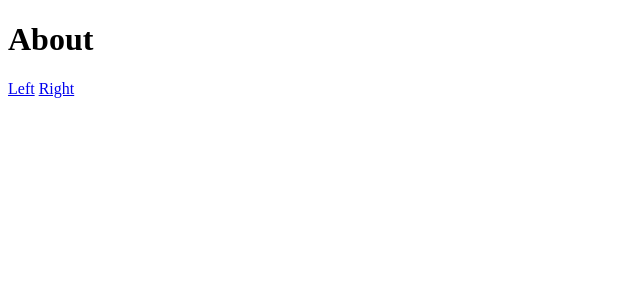
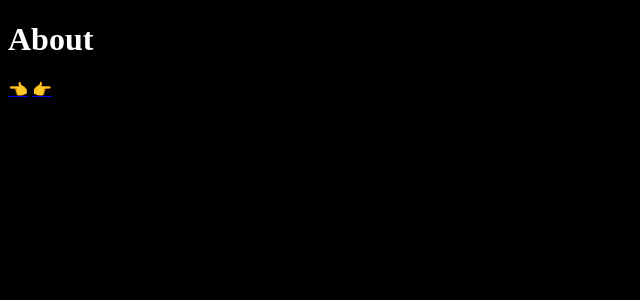
Before and after one commit to lu1a/sites, a SvelteKit app: page /about in a window 1280 px wide. Shown: the top 300 px of the page, without its empty margins (0-640 px from the left). Built offline with nearby package versions, Linux system fonts and the light colour scheme.

Commit message:
feat: some slightly better code

```diff
--- a/src/app.html
+++ b/src/app.html
@@ -5,6 +5,13 @@
 		<link rel="icon" href="%sveltekit.assets%/favicon.ico" />
 		<meta name="viewport" content="width=device-width" />
 		%sveltekit.head%
+
+		<style global>
+			body {
+				background-color: black;
+				color: white;
+			}
+		</style>
 	</head>
 	<body data-sveltekit-preload-data="hover">
 		<div style="display: contents">%sveltekit.body%</div>
--- /dev/null
+++ b/src/components/Arrow.svelte
@@ -0,0 +1,8 @@
+<script>
+    export let direction;
+    export let link;
+</script>
+
+<a href={link}>
+    {direction === 'left' ? '👈' : direction === 'right' ? '👉' : ''}
+</a>
--- a/src/routes/about/+page.svelte
+++ b/src/routes/about/+page.svelte
@@ -1,3 +1,8 @@
+<script>
+
+  import Arrow from "../../components/Arrow.svelte";
+
+</script>
 <h1>About</h1>
-<a href="/">Left</a>
-<a href="/contact">Right</a>
+<Arrow direction="left" link="/"/>
+<Arrow direction="right" link="/contact"/>
```
Also changed, not shown: src/routes/+page.svelte (+7 -3 lines), src/routes/contact/+page.svelte (+7 -2 lines), 1 other file (tests, documents, lock files or other folders).
